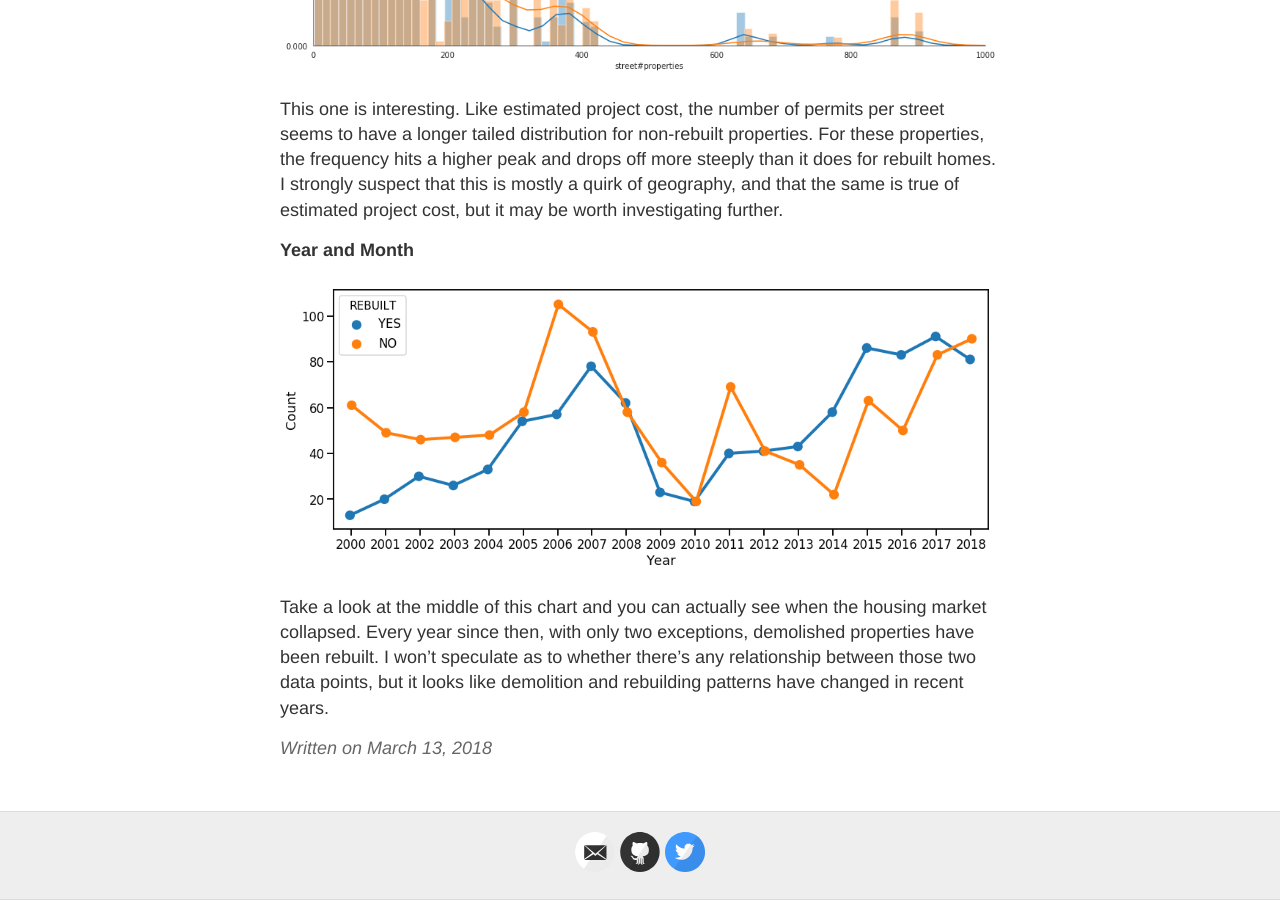
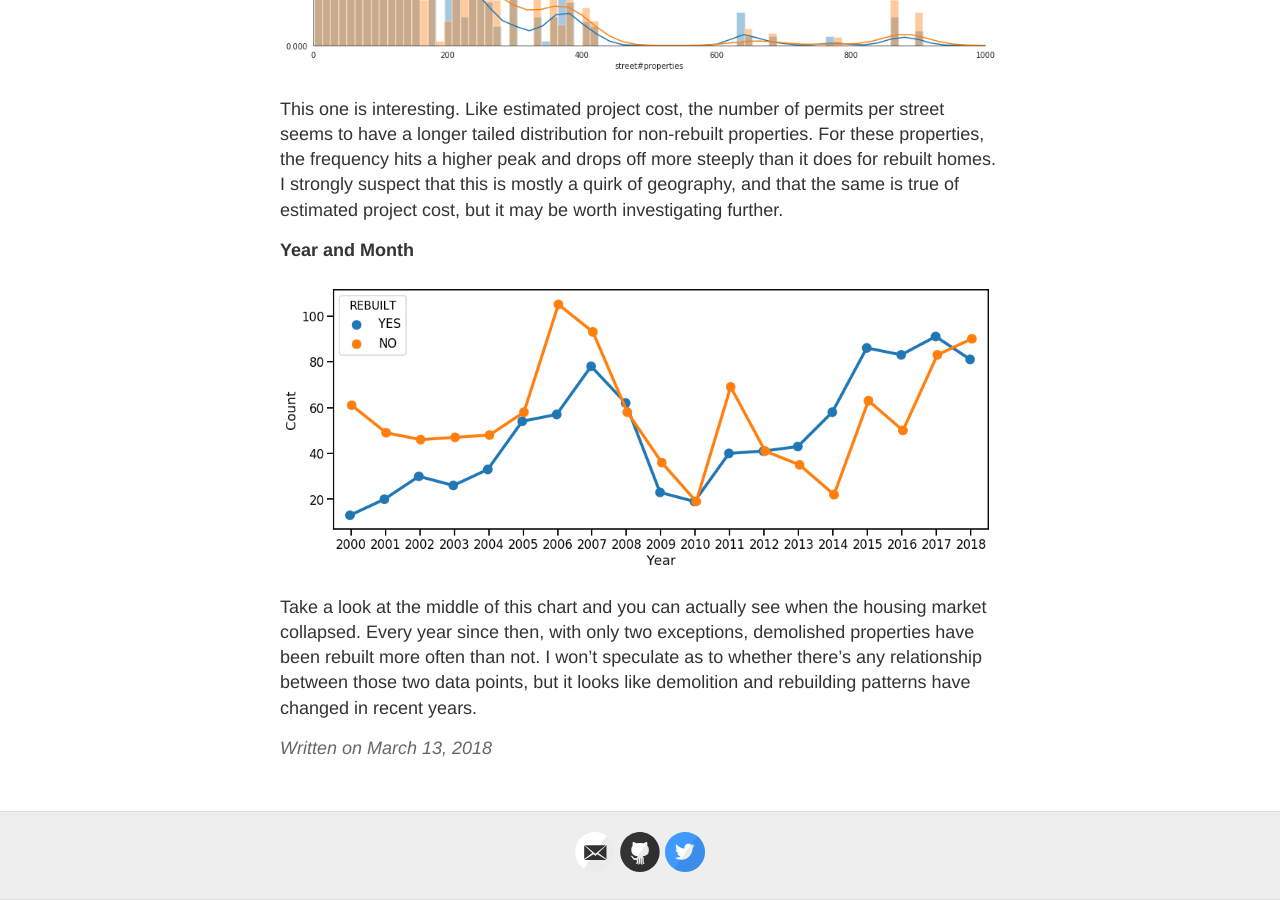
Before and after one commit to raleighquantified/raleighquantified.github.io, a Jekyll site: the page built from _posts/2018-3-13-machine-learning-demolition.md, in a window 1280 px wide and 900 px high, scrolled down 7006 px. Built offline with Jekyll 4.4.1, drawn with Linux system fonts in a browser that asks for light colours.

Commit message:
Update 2018-3-13-machine-learning-demolition.md

```diff
--- a/_posts/2018-3-13-machine-learning-demolition.md
+++ b/_posts/2018-3-13-machine-learning-demolition.md
@@ -95,4 +95,4 @@ This one is interesting. Like estimated project cost, the number of permits per
 
 ![_top100.yml]({{ site.baseurl }}/images/rebuilt_timeline2.png)
 
-Take a look at the middle of this chart and you can actually see when the housing market collapsed. Every year since then, with only two exceptions, demolished properties have been rebuilt. I won't speculate as to whether there's any relationship between those two data points, but it looks like demolition and rebuilding patterns have changed in recent years.
+Take a look at the middle of this chart and you can actually see when the housing market collapsed. Every year since then, with only two exceptions, demolished properties have been rebuilt more often than not. I won't speculate as to whether there's any relationship between those two data points, but it looks like demolition and rebuilding patterns have changed in recent years.
```
